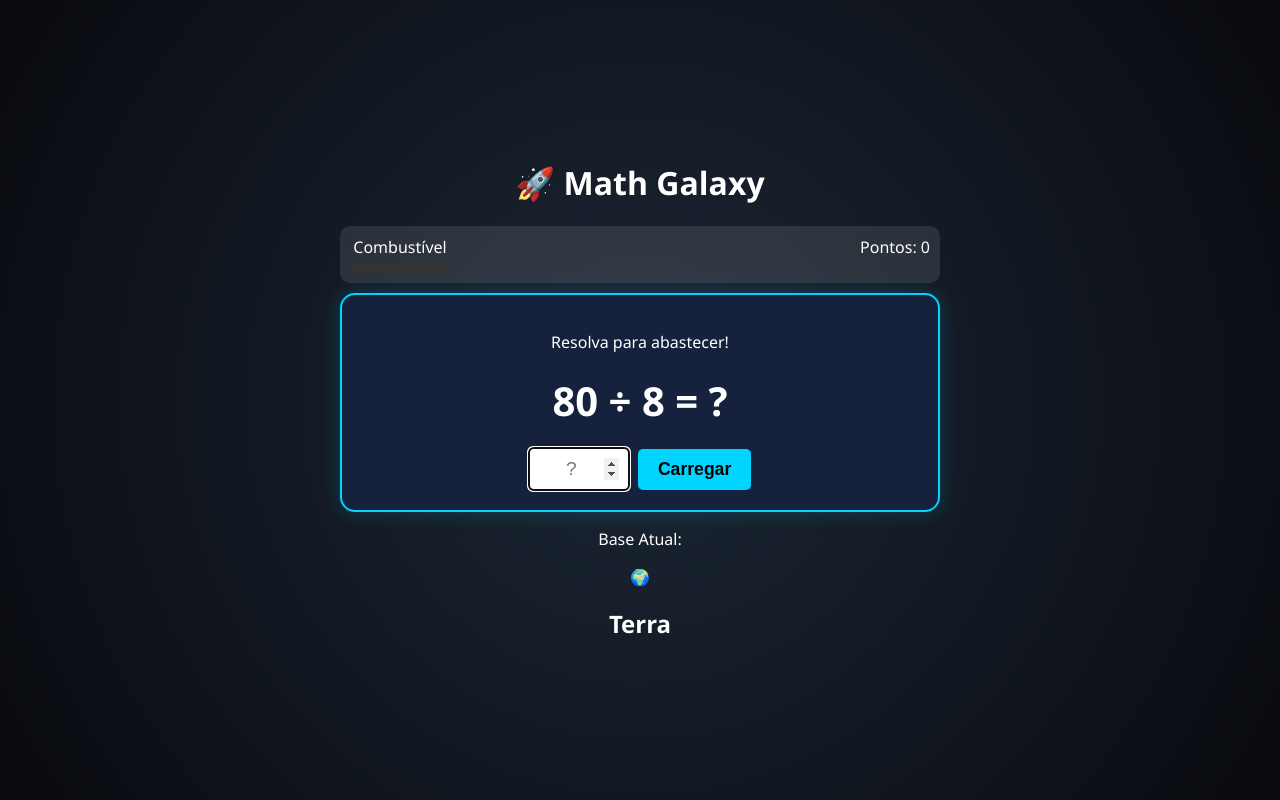
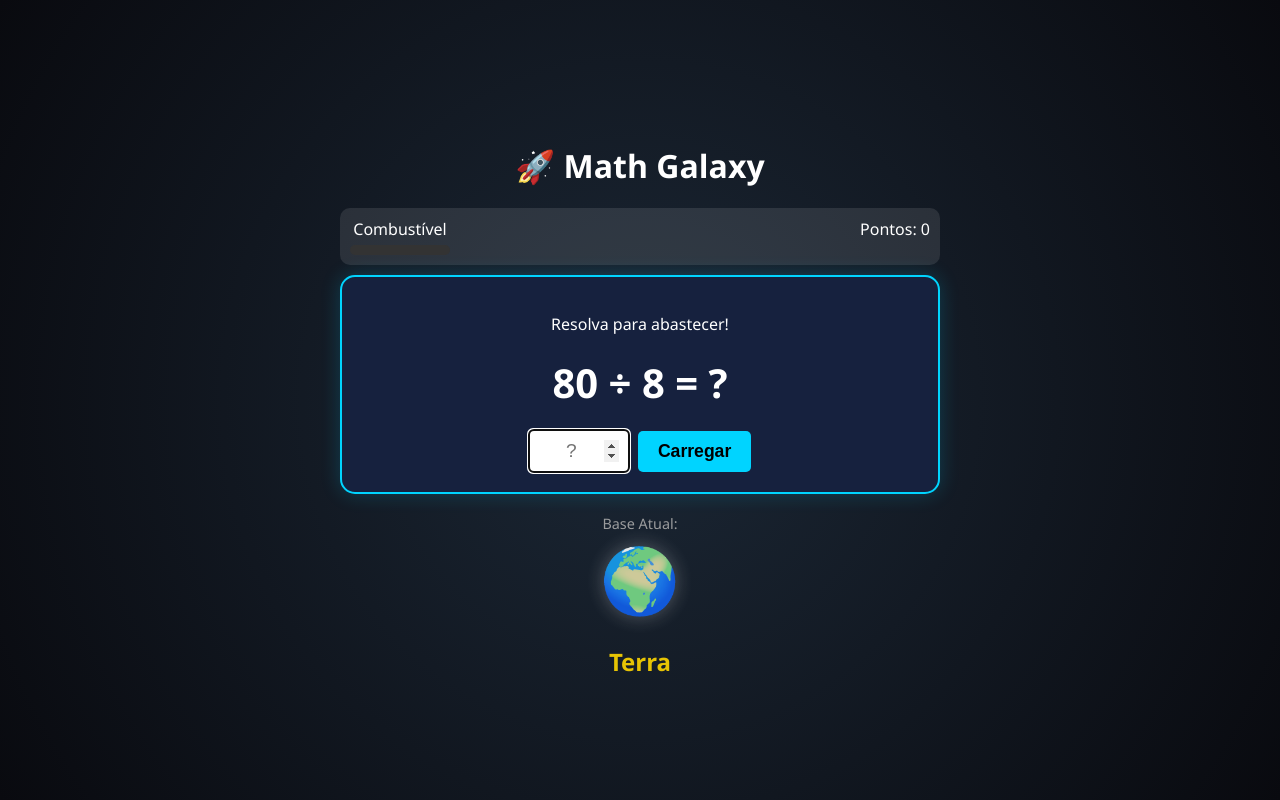
Before and after one commit to alekulpel/MathGalaxyGame, a plain HTML site: page index.html in a window 1280 px wide. Drawn offline with Linux system fonts and the light colour scheme.

Commit message:
Refactor CSS styles and add planet display styles

```diff
--- a/style.css
+++ b/style.css
@@ -8,10 +8,9 @@ body {
     align-items: center;
     min-height: 100vh;
     overflow: hidden;
-    user-select: none; /* Impede seleção de texto durante o jogo */
+    user-select: none;
 }
 
-/* Fundo */
 .star-container {
     position: absolute; top: 0; left: 0; width: 100%; height: 100%;
     background: radial-gradient(circle, #1b2735 0%, #090a0f 100%);
@@ -23,7 +22,7 @@ body {
     position: relative;
 }
 
-/* Painéis e Textos */
+/* Painéis */
 .stats-panel {
     display: flex; justify-content: space-between;
     background: rgba(255, 255, 255, 0.1);
@@ -46,13 +45,16 @@ body {
     background: #16213e; border: 2px solid #00d4ff;
     border-radius: 15px; padding: 20px;
     box-shadow: 0 0 20px rgba(0, 212, 255, 0.2);
+    margin-bottom: 20px;
 }
 
 .equation-box { font-size: 2.5rem; font-weight: bold; margin: 20px 0; }
+
 .controls input {
     padding: 10px; font-size: 1.2rem; border-radius: 5px;
     border: none; width: 80px; text-align: center;
 }
+
 .controls button {
     padding: 10px 20px; font-size: 1.1rem; border-radius: 5px;
     border: none; cursor: pointer; font-weight: bold;
@@ -65,6 +67,35 @@ body {
     background: linear-gradient(45deg, #ffd700, #ff8c00);
     color: #000; font-size: 1.2rem;
     animation: pulse 1s infinite;
+}
+
+/* ESTILO DO PLANETA */
+.planet-display {
+    text-align: center;
+    margin-top: 10px;
+    opacity: 0.9;
+}
+
+.planet-display p { margin: 0; color: #aaa; font-size: 0.9rem; }
+.planet-display h2 { margin: 5px 0 0 0; color: #ffd700; }
+
+.floating-planet {
+    font-size: 4rem;
+    margin: 10px 0;
+    display: inline-block;
+    animation: float 3s infinite ease-in-out;
+    filter: drop-shadow(0 0 10px rgba(255,255,255,0.3));
+}
+
+@keyframes float {
+    0%, 100% { transform: translateY(0); }
+    50% { transform: translateY(-10px); }
+}
+
+@keyframes pulse {
+    0% { transform: scale(1); }
+    50% { transform: scale(1.05); }
+    100% { transform: scale(1); }
 }
 
 /* TELA SPACE GAME */
@@ -90,11 +121,5 @@ body {
 
 .game-object {
     position: absolute; font-size: 30px;
-    top: -50px; /* Começa fora da tela */
+    top: -50px;
 }
-
-@keyframes pulse {
-    0% { transform: scale(1); }
-    50% { transform: scale(1.05); }
-    100% { transform: scale(1); }
-}
```
